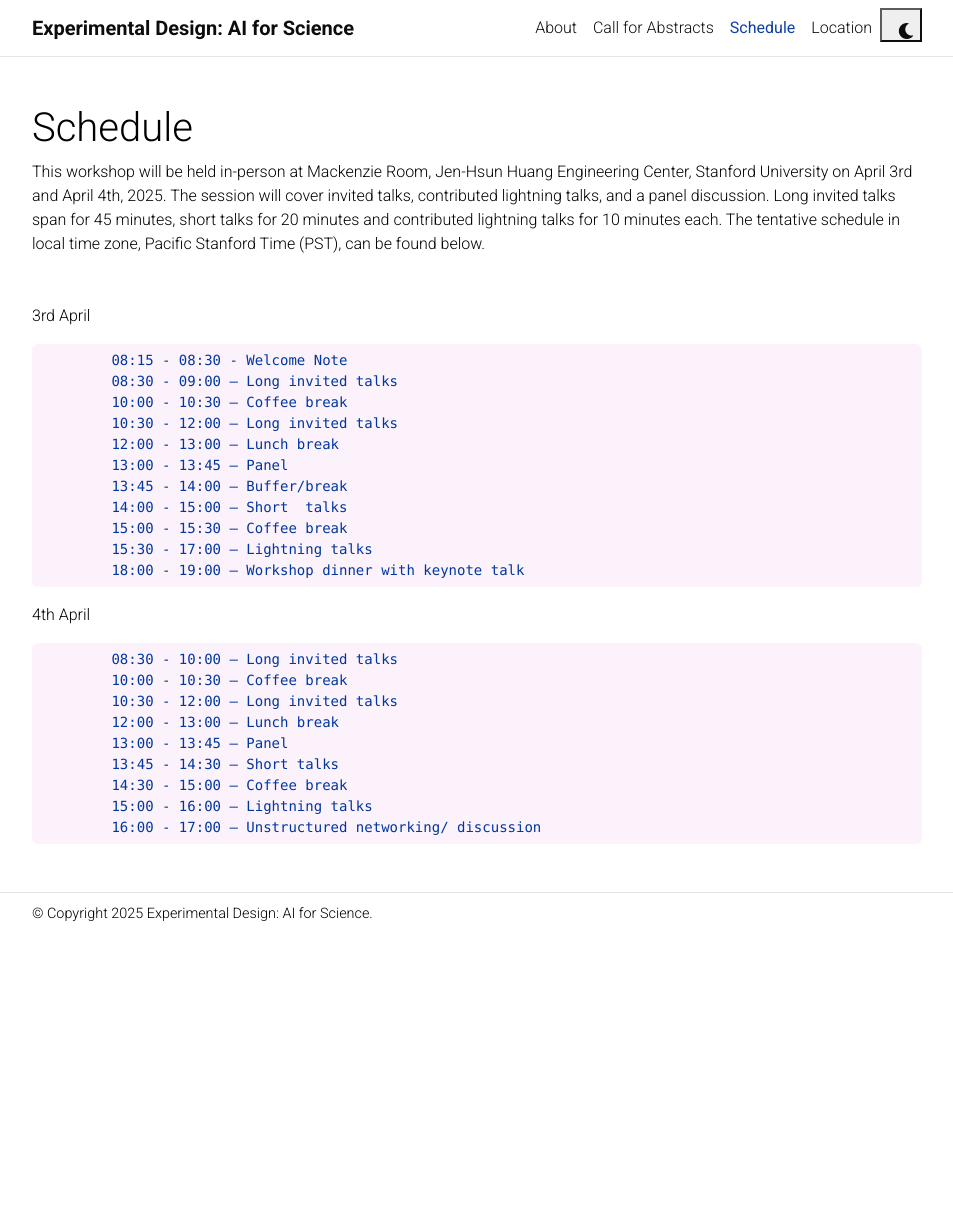
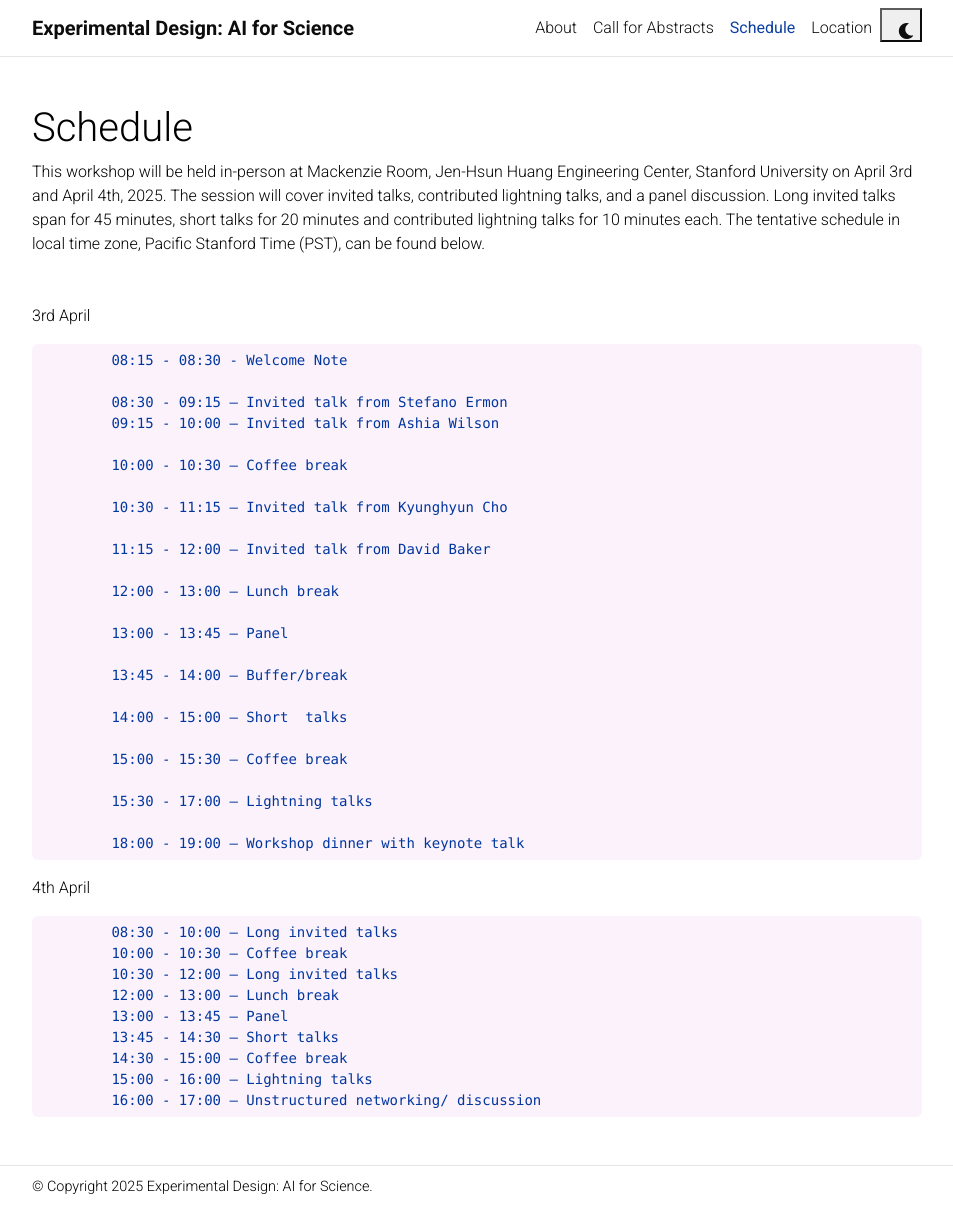
Before and after one commit to edai4science/edai4science.github.io, a Jekyll site: the page built from _pages/schedule.md, in a window 1280 px wide and 1208 px high. Shown: the whole window, without its empty margins (163-1116 px from the left). Built offline with Jekyll 4.4.1, drawn with Linux system fonts in a browser that asks for light colours; comment, search, counter and statistics services are not loaded; a style sheet for code colours, icons or effects is not loaded.

Commit message:
update schedule

```diff
--- a/_pages/schedule.md
+++ b/_pages/schedule.md
@@ -13,15 +13,28 @@ nav_order: 3
 3rd April
 
 		08:15 - 08:30 - Welcome Note
-		08:30 - 09:00 — Long invited talks
+
+		08:30 - 09:15 — Invited talk from Stefano Ermon
+		09:15 - 10:00 — Invited talk from Ashia Wilson
+
 		10:00 - 10:30 — Coffee break
-		10:30 - 12:00 — Long invited talks
+
+		10:30 - 11:15 — Invited talk from Kyunghyun Cho
+
+		11:15 - 12:00 — Invited talk from David Baker
+
 		12:00 - 13:00 — Lunch break
+
 		13:00 - 13:45 — Panel
+
 		13:45 - 14:00 — Buffer/break
+
 		14:00 - 15:00 — Short  talks
+
 		15:00 - 15:30 — Coffee break
+
 		15:30 - 17:00 — Lightning talks
+
 		18:00 - 19:00 — Workshop dinner with keynote talk
 
 4th April
```
